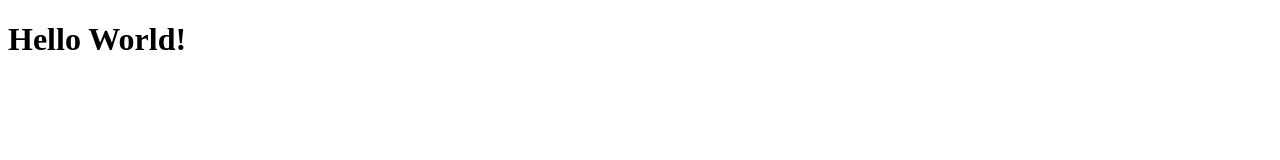
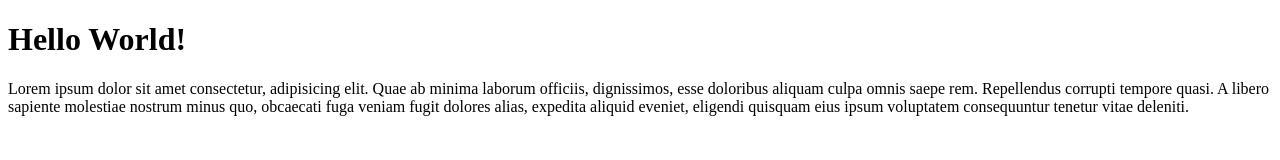
Before and after one commit to rendisagala/rendisagala-git-test, a plain HTML site: page index.html in a window 1280 px wide. Drawn offline with Linux system fonts and the light colour scheme.

Commit message:
adding paragraph

```diff
--- a/index.html
+++ b/index.html
@@ -8,5 +8,13 @@
   </head>
   <body>
     <h1>Hello World!</h1>
+    <p>
+      Lorem ipsum dolor sit amet consectetur, adipisicing elit. Quae ab minima
+      laborum officiis, dignissimos, esse doloribus aliquam culpa omnis saepe
+      rem. Repellendus corrupti tempore quasi. A libero sapiente molestiae
+      nostrum minus quo, obcaecati fuga veniam fugit dolores alias, expedita
+      aliquid eveniet, eligendi quisquam eius ipsum voluptatem consequuntur
+      tenetur vitae deleniti.
+    </p>
   </body>
 </html>
```
